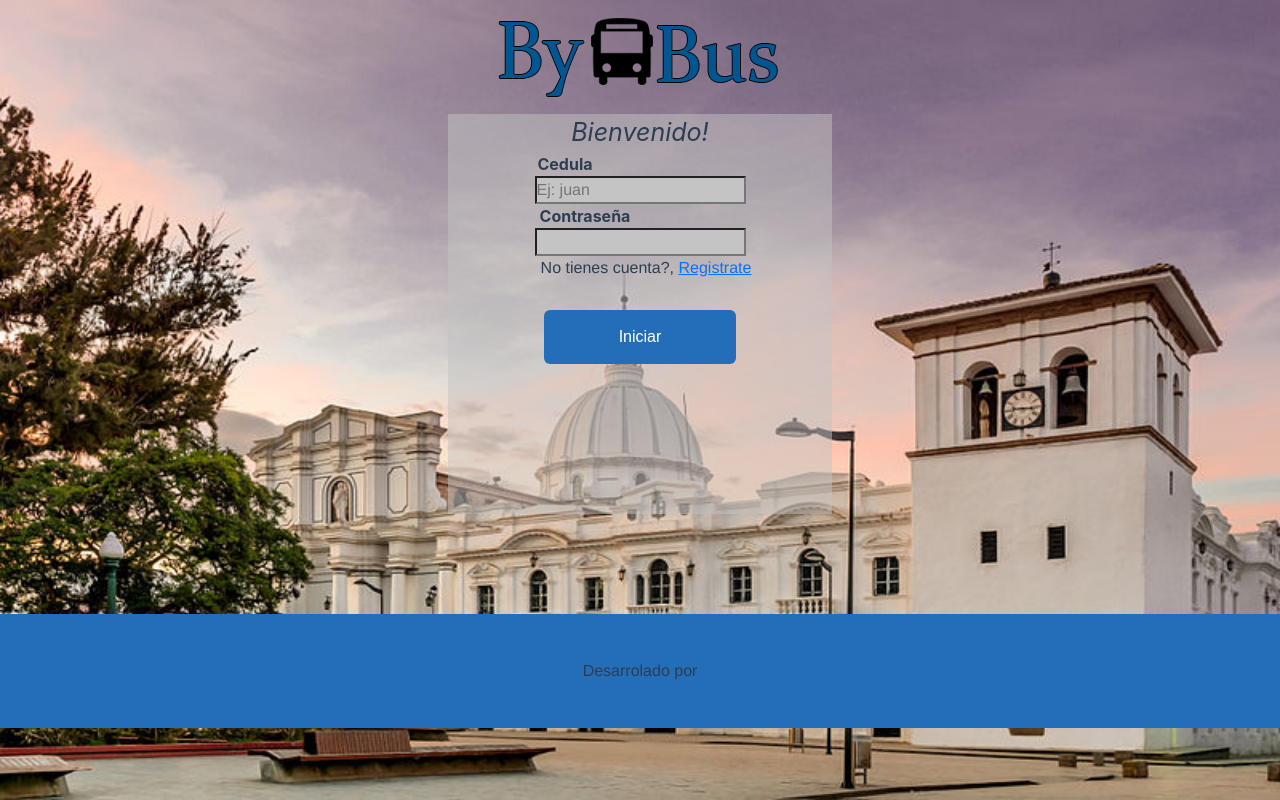
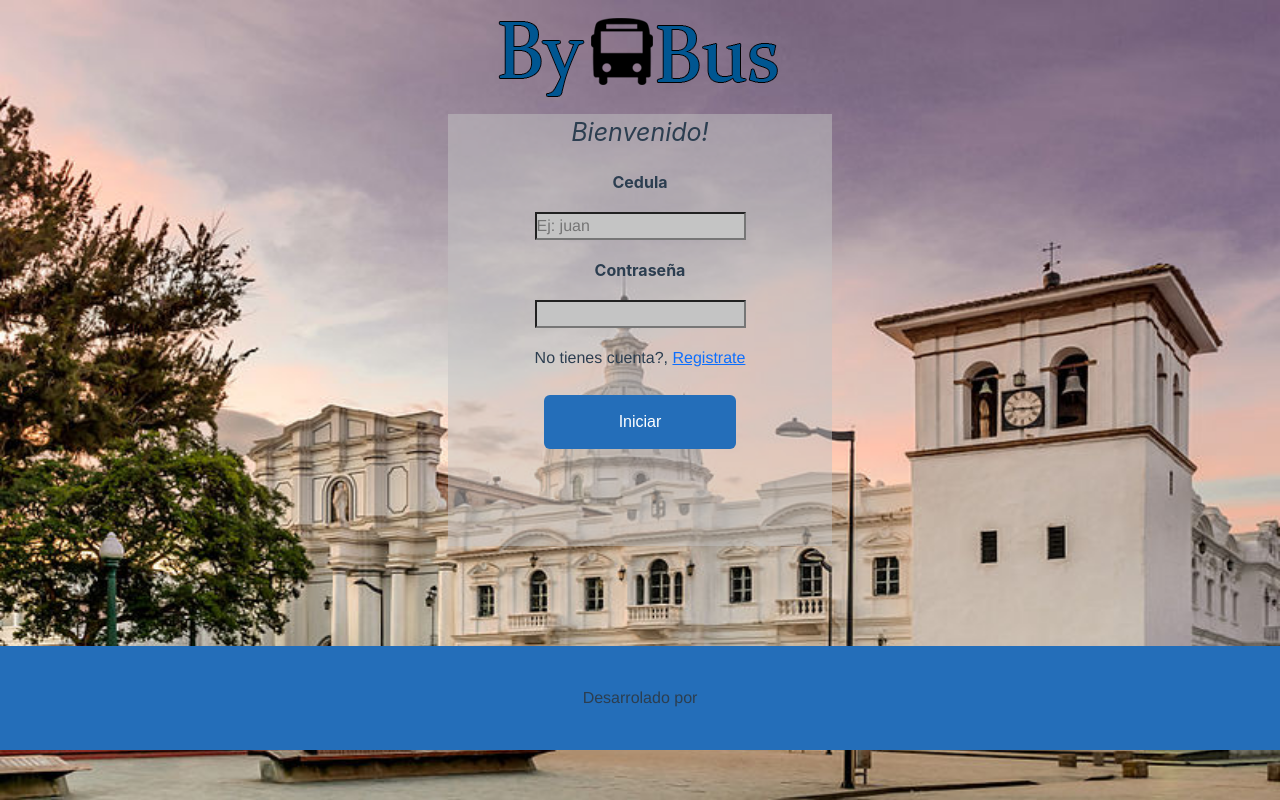
Before and after one commit to damd2212/byBusFull, a Vue app in the folder 01_pruebatecnica/: page / in a window 1280 px wide. Built offline with nearby package versions, Linux system fonts and the light colour scheme; what vue-sweetalert2 would draw is missing.

Commit message:
Se añadio la pagina Regitrarse

```diff
--- a/01_pruebatecnica/src/router/index.js
+++ b/01_pruebatecnica/src/router/index.js
@@ -6,6 +6,7 @@ import FuncionPrimosView from '../views/FuncionPrimosView'
 import FuncionMultiplosView from '../views/FuncionMultiplosView'
 import FuncionFactorialView from '../views/FuncionFactorialView'
 import InicioSesionView from '../views/InicioSesionView'
+import RegistrarseView from '../views/RegistrarseView.vue'
 
 Vue.use(VueRouter);
 
@@ -15,6 +16,11 @@ const routes = [
     name: "inicio",
     component: InicioSesionView
 
+  },
+  {
+    path: "/registrarse",
+    name: "registrarse",
+    component: RegistrarseView
   },
   {
     path: "/funcionPalindroma",
--- a/01_pruebatecnica/src/views/InicioSesionView.vue
+++ b/01_pruebatecnica/src/views/InicioSesionView.vue
@@ -5,14 +5,16 @@
             <div class="form">
                 <p class="Welcome">Bienvenido!</p>
                 <form class="formu" action="">
-                    <p class="labelN">Cedula</p>
-                    <input type="text" id="cedula" class="in" name="user" placeholder="Ej: juan" required
-                    v-model="numero" />
-                    <p class="labelC">Contraseña</p>
-                    <input type="password" id="password" class="in" name="pass" placeholder="" required
-                    v-model="numero" />
-                    <p class="labelNo">No tienes cuenta?, <a href="" id="Back">Registrate</a></p>
-                    <input type="submit" class="Send" value="Iniciar"/>
+                    <div class="elemF">
+                        <p class="labelN alinear">Cedula</p>
+                        <input type="text" id="cedula" class="in alinear" name="user" placeholder="Ej: juan" required
+                        v-model="numero" />
+                        <p class="labelC alinear">Contraseña</p>
+                        <input type="password" id="password" class="in alinear" name="pass" placeholder="" required
+                        v-model="numero" />
+                        <p class="alinear">No tienes cuenta?, <a href="" id="Back">Registrate</a></p>
+                        <input type="submit" class="Send alinear" value="Iniciar"/>
+                    </div>
 
                 </form>
 
@@ -42,32 +44,24 @@ export default {
 .form{
     width: 30%;
     max-width: 1000px;
-    height: 50vh;
+    height: 54vh;
     margin: auto;
     background-color: rgba(196, 196, 196, 0.5);
-
 }
 
-.formu{
+.elemF{
     display: flex;
     flex-direction: column;
-    justify-content: space-between;
     align-items: center;
 }
-
-.labelN{
-    margin-right: 150px;
-}
-.labelC{
-    margin-right: 110px;
+.alinear{
+    margin-top: 18px;
 }
 .labelC, .labelN{
     font-family: 'Inter', Arial, Helvetica, sans-serif;
     font-weight: bold;
 }
-.labelNo{
-    margin-left: 12px;
-}
+
 .in{
     background: rgb(196, 196, 196);
 }
@@ -88,7 +82,7 @@ export default {
     border-radius: 6px;
     font-family: Arial, Helvetica, sans-serif;
     font-size: 18x;
-    margin-top: 30px;
+    margin-top: 25px;
 }
 .Send:hover{
     background: #4357ad;
@@ -96,6 +90,6 @@ export default {
 .foot{
     background-color: #246eb9;
     margin-top: 100px;
-    padding: 45px 0;
+    padding: 40px 0;
 }
 </style>
```
